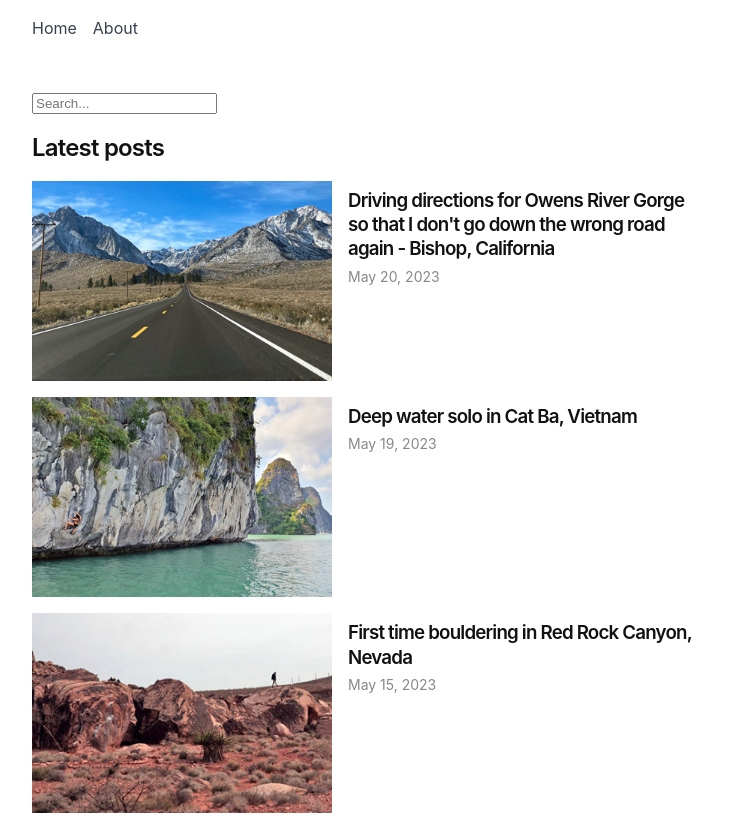
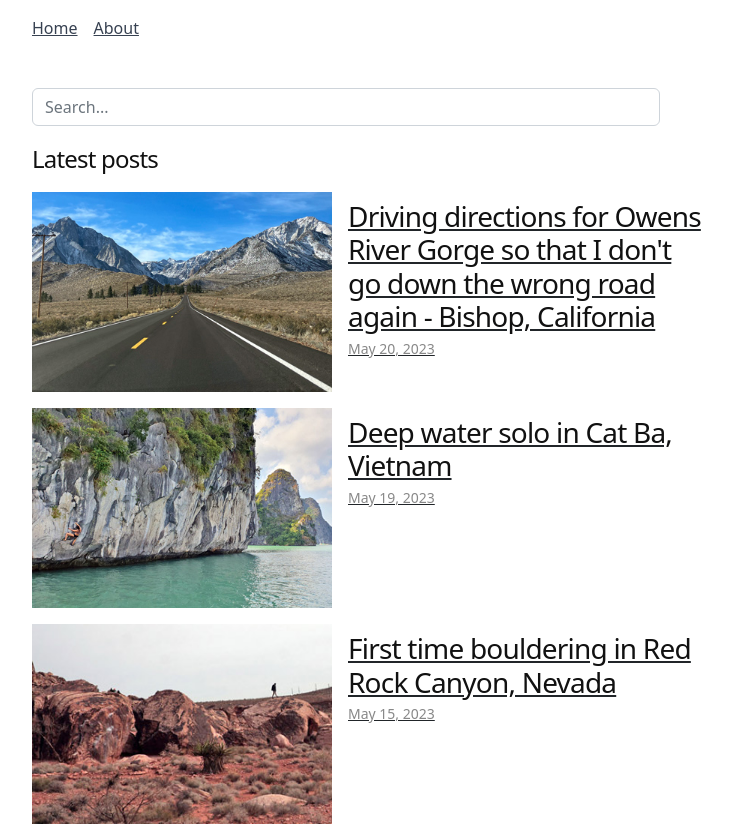
Before and after one commit to jessika/bilbo, a Next.js app: page / in a window 1280 px wide. Shown: the top 826 px of the page, without its empty margins (272-1004 px from the left). Built offline with nearby package versions, Linux system fonts and the light colour scheme.

Commit message:
Use react styling and add spinner for searchbox

```diff
--- /dev/null
+++ b/components/searchbox.module.scss
@@ -0,0 +1,23 @@
+.component {
+  align-items: center;
+  display: flex;
+  margin-bottom: 1rem;
+  position: relative;
+  padding-right: 40px;
+}
+
+.searchbox {
+  display: flex;
+  flex: 1;
+  margin-right: 0.25rem;
+}
+
+.searchSpinner {
+  position: absolute;
+  right: 0;
+  visibility: hidden;
+}
+
+.searchSpinnerVisible {
+  visibility: visible;
+}
--- a/components/searchbox.tsx
+++ b/components/searchbox.tsx
@@ -1,14 +1,19 @@
 import { KeyboardEventHandler, useState } from "react";
 import Form from "react-bootstrap/Form";
+import Spinner from "react-bootstrap/Spinner";
+import cx from "classnames";
+import styles from "./searchbox.module.scss";
 
 export default function Searchbox({
   initialText = "",
   onChange,
   placeholder = "",
+  isLoading = false,
 }: {
   initialText?: string;
   onChange: (text: string) => void;
   placeholder?: string;
+  isLoading?: boolean;
 }) {
   const [searchText, setSearchText] = useState(initialText);
   const onKeyDown: KeyboardEventHandler<HTMLInputElement> = (e) => {
@@ -20,12 +25,21 @@ export default function Searchbox({
     }
   };
   return (
+    <div className={styles.component}>
       <Form.Control
+        className={styles.searchbox}
         as="input"
         onChange={(e) => setSearchText(e.target.value)}
         onKeyDown={onKeyDown}
         placeholder={placeholder}
         value={searchText}
       />
+      <Spinner
+        className={cx(styles.searchSpinner, {
+          [styles.searchSpinnerVisible]: isLoading,
+        })}
+        animation="grow"
+      />
+    </div>
   );
 }
--- a/pages/_app.tsx
+++ b/pages/_app.tsx
@@ -1,6 +1,7 @@
 import "../styles/global.css";
 import { Analytics } from "@vercel/analytics/react";
 import { AppProps } from "next/app";
+import "bootstrap/dist/css/bootstrap.min.css";
 
 export default function App({ Component, pageProps }: AppProps) {
   return (
--- a/pages/search.tsx
+++ b/pages/search.tsx
@@ -4,6 +4,7 @@ import { useRouter } from "next/router";
 import Searchbox from "../components/searchbox";
 import { useEffect, useState } from "react";
 import PostList from "../components/post-list";
+import styles from "./search.module.scss";
 
 /** Url key whose value is the search text. */
 const searchTextKey = "q";
@@ -61,6 +62,7 @@ export default function Search({}: {}) {
           initialText={initialSearchText}
           placeholder={"Search..."}
           onChange={handleSearchTextUpdate}
+          isLoading={isLoading}
         />
       </section>
       {!!searchText && (
```
Lines whose indentation alone changed are shown as unchanged.
